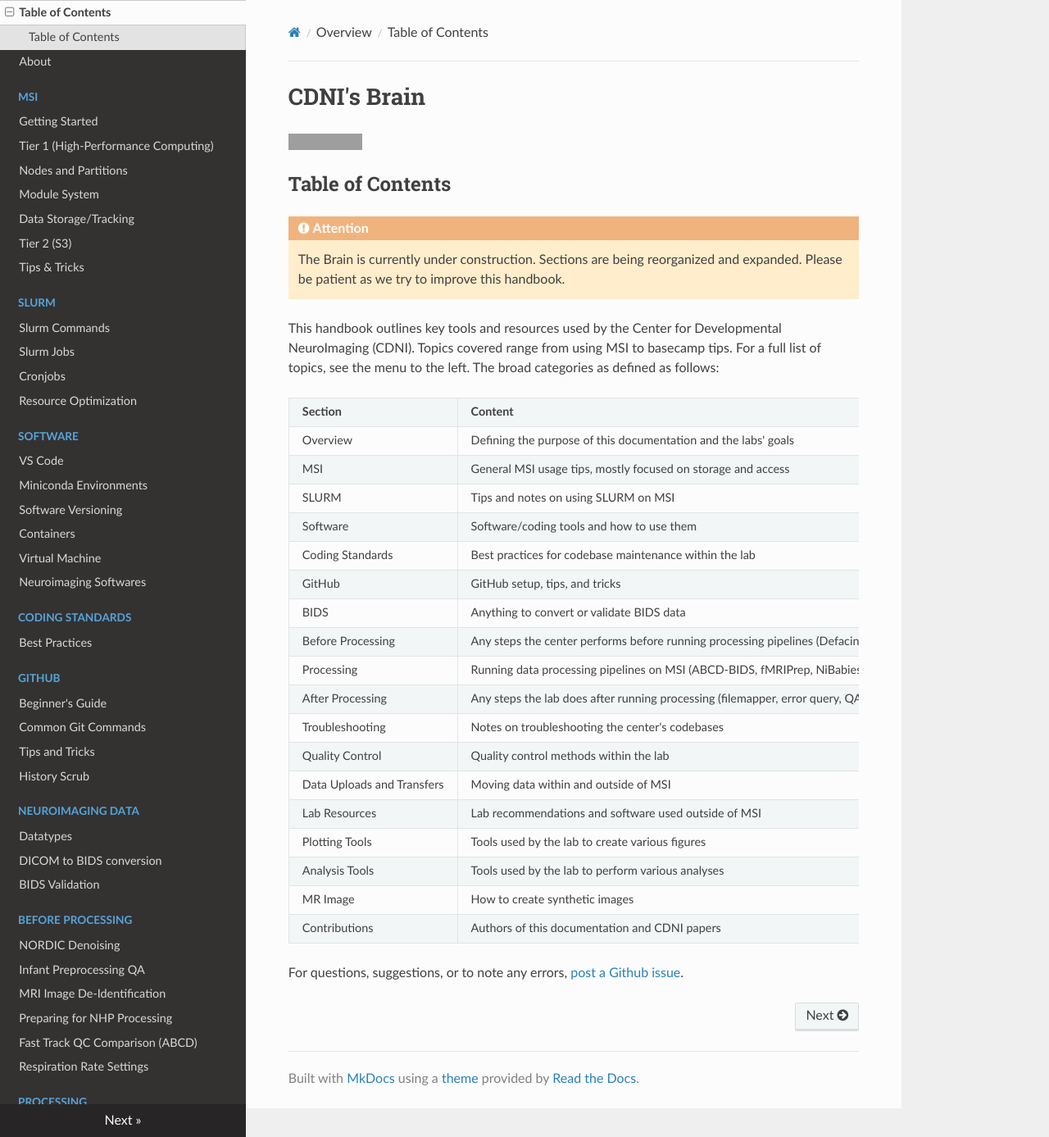
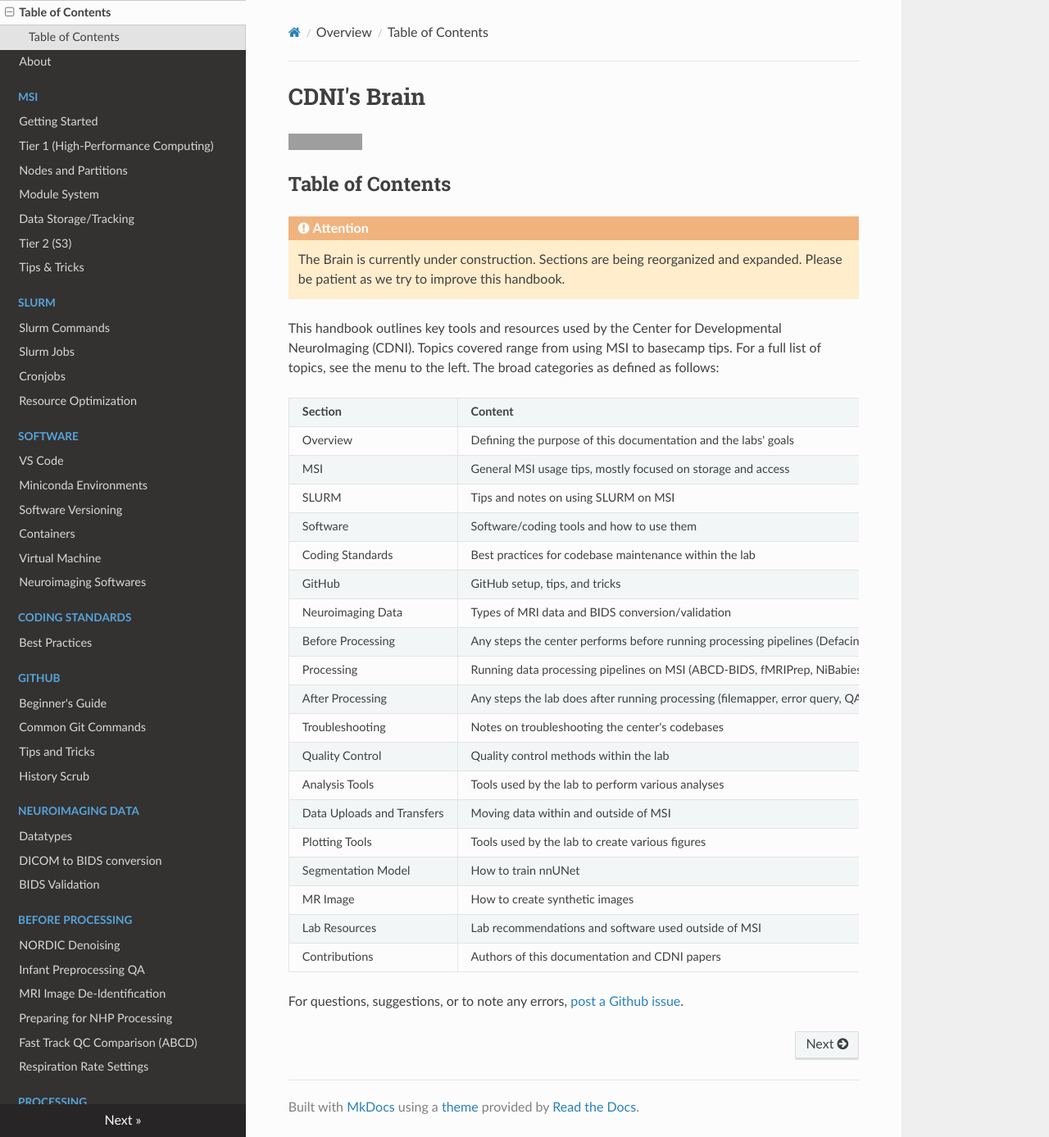
Before and after one commit to DCAN-Labs/cdni-brain, an MkDocs documentation site: the page built from docs/index.md, in a window 1280 px wide and 1387 px high. Shown: the whole window at 82% size. Built offline with MkDocs 1.6.1, drawn with Linux system fonts in a browser that asks for light colours; nearby versions of some CDN libraries; grey boxes are pictures that could not be loaded.

Commit message:
update table of contents

```diff
--- a/docs/index.md
+++ b/docs/index.md
@@ -58,9 +58,9 @@ This handbook outlines key tools and resources used by the Center for Developmen
    </td>
   </tr>
   <tr>
-   <td>BIDS
+   <td>Neuroimaging Data
    </td>
-   <td>Anything to convert or validate BIDS data
+   <td>Types of MRI data and BIDS conversion/validation
    </td>
   </tr>
   <tr>
@@ -93,34 +93,40 @@ This handbook outlines key tools and resources used by the Center for Developmen
    <td>Quality control methods within the lab
    </td>
   </tr>
+  <tr>
+   <td>Analysis Tools
+   </td>
+   <td>Tools used by the lab to perform various analyses
+   </td>
+  </tr>
     <tr>
    <td>Data Uploads and Transfers
    </td>
    <td>Moving data within and outside of MSI
    </td>
   </tr>
-    <tr>
-   <td>Lab Resources
-   </td>
-   <td>Lab recommendations and software used outside of MSI
-   </td>
-  </tr>
-    <tr>
+      <tr>
    <td>Plotting Tools
    </td>
    <td>Tools used by the lab to create various figures
    </td>
   </tr>
-    <tr>
-   <td>Analysis Tools
+      <tr>
+   <td>Segmentation Model
    </td>
-   <td>Tools used by the lab to perform various analyses
+   <td>How to train nnUNet
+   </td>
+  </tr>
+      <tr>
+   <td>MR Image
+   </td>
+   <td>How to create synthetic images
    </td>
   </tr>
     <tr>
-   <td>MR Image
+   <td>Lab Resources
    </td>
-   <td>How to create synthetic images
+   <td>Lab recommendations and software used outside of MSI
    </td>
   </tr>
     <tr>
--- a/mkdocs.yml
+++ b/mkdocs.yml
@@ -99,7 +99,7 @@ nav:
       - Connectivity Matrices: matrices.md
       - Skinny Plot: skinny-plot.md
   - Segmentation Model:
-        - Model Training: training-nnunet.md
+      - Model Training: training-nnunet.md
   - MR Image:
       - MR-Image-Translation: mr-image-translation.md
   - Lab Resources:
```
